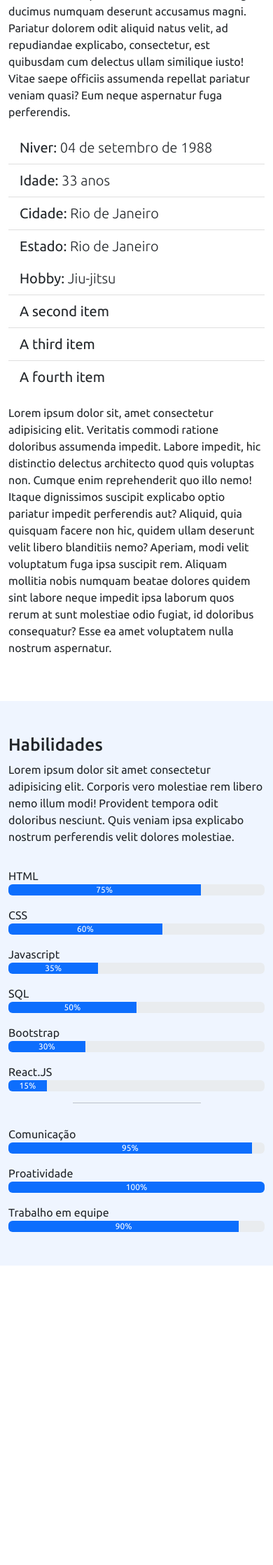
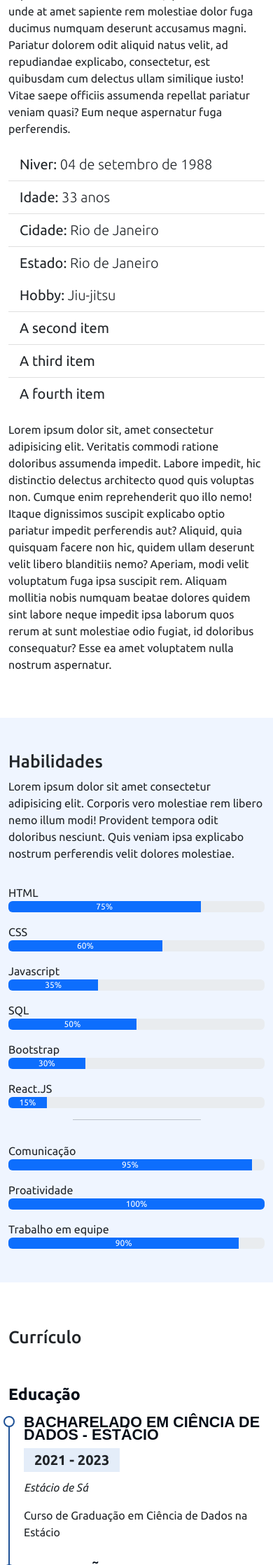
Before and after one commit to AllanPhillip/repositorio_responsivo, a Python web app: template templates/index.html in a window 390 px wide. Shown: the part 2247-4484 px from the top of the page at 70% size. Before the commit the page ends 4056 px from the top, so only its background shows below. Run offline with Jinja, Linux system fonts and the light colour scheme; the template is opened without the code that fills it, so the values that code supplies are empty; some libraries are stand-ins or nearby versions.

Commit message:
Inclusão do currículo e atualização da responsividade

```diff
--- a/static/style.css
+++ b/static/style.css
@@ -194,5 +194,47 @@ i.menu-mobile{
 
 .section-bg{
 	background-color: #EFF5FF;
+}
 
+.cv .cv-title{
+	font-weight: 700;
+	margin-top: 20px;
+	margin-bottom: 20px;
+	color: #050D18;
 }
+
+.cv .cv-item{
+	padding: 0 0 20px 20px;
+	margin-top: -2px;
+	border-left: 2px solid #1F5297;
+	position: relative;
+}
+
+.cv .cv-item h4{
+	line-height: 18px;
+	font-weight: 600;
+	text-transform: uppercase;
+	font-family: "Poppins", sans-serif;
+	color: #050D18;
+	margin-bottom: 10px;
+}
+
+.cv .cv-item h5{
+	background: #E4EDF9;
+	padding: 5px 15px;
+	display: inline-block;
+	font-weight: 600;
+	margin-bottom: 10px;
+}
+
+.cv .cv-item::before{
+	content: "";
+	position: absolute;
+	left: -9px;
+	top: 0;
+	width: 16px;
+	height: 16px;
+	border: 2px solid #1F5297;
+	background: #FFF;
+	border-radius: 50%;
+}
--- a/templates/index.html
+++ b/templates/index.html
@@ -36,13 +36,13 @@
                     <a class="nav-link" href="#habilidades"><i class="bi bi-list-check" aria-hidden="true"></i>Habilidades</a>
                 </li>
                 <li class="nav-item">
-                    <a class="nav-link" href="#"><i class="bi bi-file-earmark" aria-hidden="true" ></i>Currículo</a>
+                    <a class="nav-link" href="#curriculo"><i class="bi bi-file-earmark" aria-hidden="true" ></i>Currículo</a>
                 </li>
                 <li class="nav-item">
-                    <a class="nav-link" href="#"><i class="bi bi-collection" aria-hidden="true"></i>Portfólio</a>
+                    <a class="nav-link" href="#portfolio"><i class="bi bi-collection" aria-hidden="true"></i>Portfólio</a>
                 </li>
                 <li class="nav-item">
-                    <a class="nav-link" href="#"><i class="bi bi-envelope" aria-hidden="true"></i>Contato</a>
+                    <a class="nav-link" href="#contato"><i class="bi bi-envelope" aria-hidden="true"></i>Contato</a>
                 </li>
             </ul>
         </nav>
@@ -78,7 +78,7 @@
                 <div class="col-md-4">
                     <img class="img-fluid shadow" src="../static/img/Foto - LinkedIn-GitHub.png" alt="Foto do Allan Phillip">
                 </div>
-                <div class="col-md-8">
+                <div class="col-md-8 mt-4">
                     <h3>Front-End Developer</h3>
                     <p>Lorem ipsum dolor sit amet, consectetur adipisicing elit. Reiciendis repellendus cumque explicabo molestiae. Omnis ad, quidem facilis unde at amet sapiente rem molestiae dolor fuga ducimus numquam deserunt accusamus magni.
                     Pariatur dolorem odit aliquid natus velit, ad repudiandae explicabo, consectetur, est quibusdam cum delectus ullam similique iusto! Vitae saepe officiis assumenda repellat pariatur veniam quasi? Eum neque aspernatur fuga perferendis.</p>
@@ -191,6 +191,64 @@
 
         </section>
 
+        <section class="mt-5 cv" id="curriculo">
+
+            <div class="container pb-5">
+                <h2 class="pt-3 pb-4">Currículo</h2>
+                <div class="row">
+                    <div class="col-md-6">
+                        <h3 class="cv-title">Educação</h3>
+
+                                <div class="cv-item">
+                                <h4>Bacharelado em Ciência de Dados - Estácio</h4>
+                                <h5>2021 - 2023</h5>
+                                <p><em>Estácio de Sá </em></p>
+                                <p>Curso de Graduação em Ciência de Dados na Estácio</p>
+                            </div>
+
+                            <div class="cv-item">
+                                <h4>Formação The Coder</h4>
+                                <h5>2021 -2022</h5>
+                                <p><em>The Coder</em></p>
+                                <p>Formação em Tecnologia da Informação - Desenvolvimento (Front-End)</p>
+                            </div>
+
+                            <div class="cv-item">
+                                <h4></h4>
+                                <h5></h5>
+                                <p><em></em></p>
+                                <p></p>
+                            </div>
+                    </div>
+
+                    <div class="col-md-6">
+                        <h3 class="cv-title">Profissional</h3>
+                            <div class="cv-item">
+                                <h4></h4>
+                                <h5></h5>
+                                <p><em></em></p>
+                                <p></p>
+                            </div>
+
+                            <div class="cv-item">
+                                <h4></h4>
+                                <h5></h5>
+                                <p><em></em></p>
+                                <p></p>
+                            </div>
+
+                            <div class="cv-item">
+                                <h4></h4>
+                                <h5></h5>
+                                <p><em></em></p>
+                                <p></p>
+                            </div>
+                    </div>
+                </div>
+            </div>
+
+        </section>
+
     </main>
 
 
```
